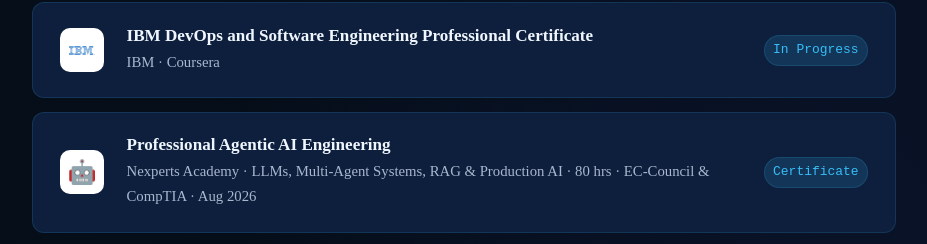
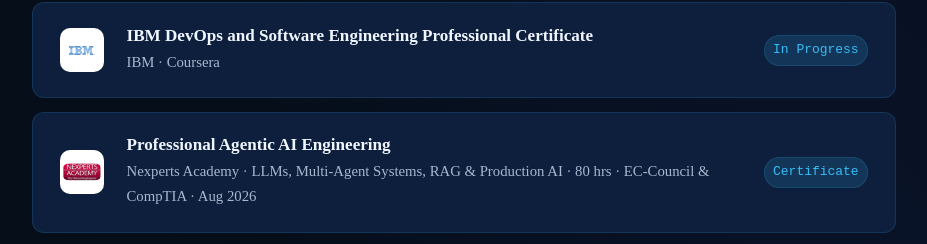
Before and after one commit to Fadzyll/Fadzyll.github.io, an Astro site: page /career in a window 1280 px wide. Shown: the part 3958-4202 px from the top of the page, without its empty margins (176-1103 px from the left). Built offline with nearby package versions, Linux system fonts and the light colour scheme; Astro itself is replaced by a stand-in of ours.

Commit message:
Add Nexperts Academy logo to certifications
Co-Authored-By: Claude Opus 5.5 <noreply@anthropic.com>
Claude-Session: https://claude.ai/code/session_011t7vEZCvmrgNoVVnrBy9Gw

```diff
--- a/src/pages/career.astro
+++ b/src/pages/career.astro
@@ -301,7 +301,7 @@ import gambarBaktiSuksis from '../assets/gambar baktisuksis.jpeg';
 					</div>
 
 					<div class="cert-item reveal reveal-delay-1">
-						<div class="cert-icon cert-logo">🤖</div>
+						<div class="cert-icon cert-logo"><img src="/logos/nexperts.png" alt="Nexperts Academy logo" width="40" height="18" class="cert-logo-wide" /></div>
 						<div class="cert-content">
 							<h3>Professional Agentic AI Engineering</h3>
 							<p class="cert-sub">Nexperts Academy · LLMs, Multi-Agent Systems, RAG & Production AI · 80 hrs · EC-Council & CompTIA · Aug 2026</p>
@@ -870,6 +870,11 @@ import gambarBaktiSuksis from '../assets/gambar baktisuksis.jpeg';
 		object-fit: contain;
 	}
 
+	.cert-logo img.cert-logo-wide {
+		width: 40px;
+		height: auto;
+	}
+
 	.cert-content {
 		flex: 1;
 	}
```
Also changed, not shown: public/logos/nexperts.png (added).
